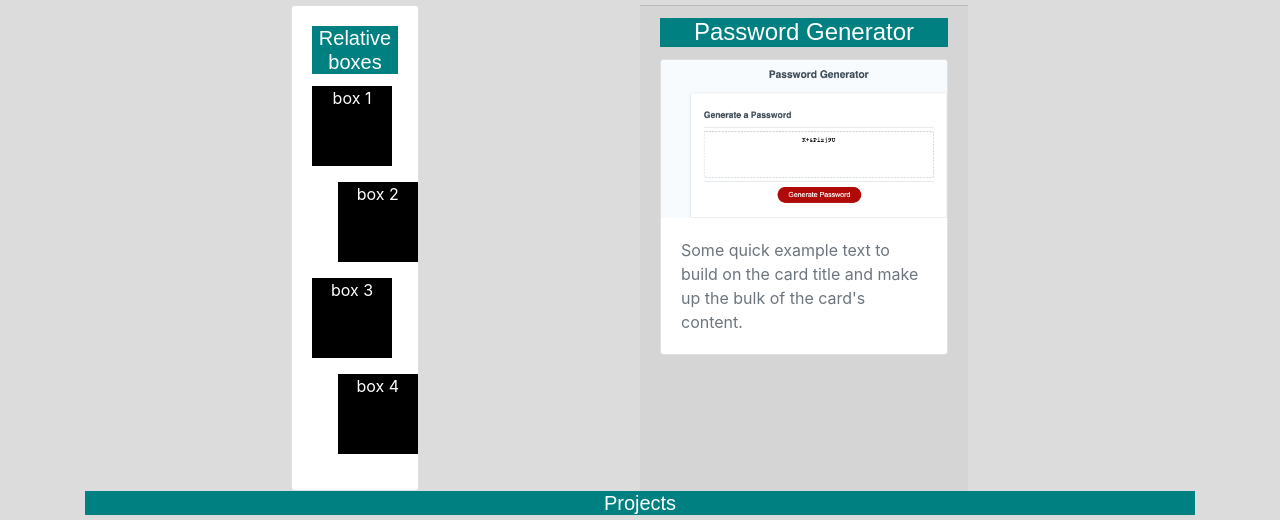
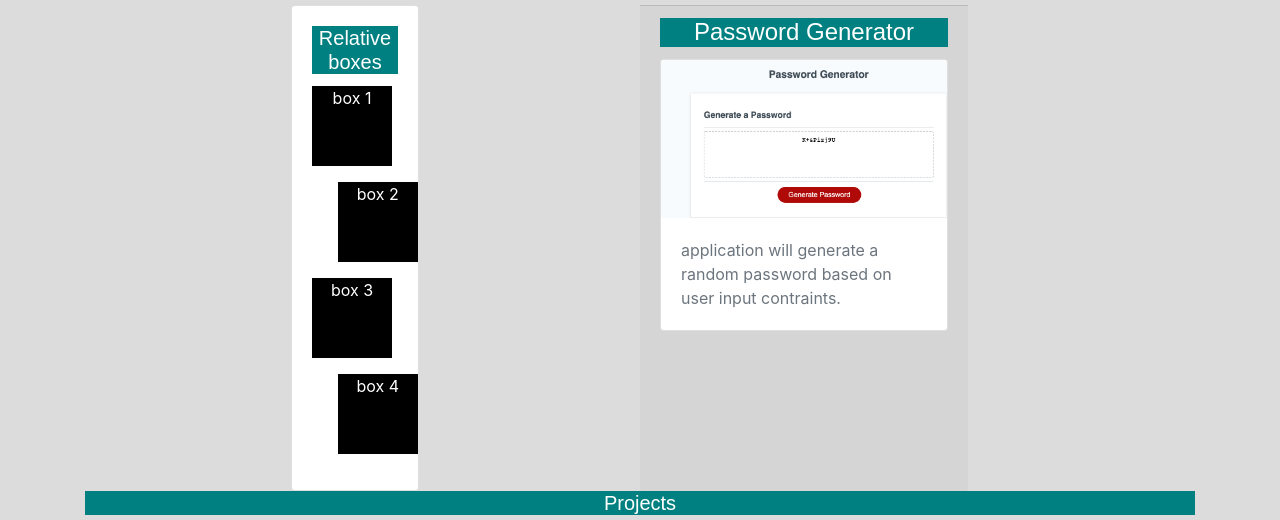
Before and after one commit to Marissa-Mayes/homework, a plain HTML site: page portfolio.html in a window 1280 px wide. Shown: the part 227-747 px from the top of the page. Drawn offline with nearby package versions, Linux system fonts and the light colour scheme.

Commit message:
card update

```diff
--- a/portfolio.html
+++ b/portfolio.html
@@ -47,7 +47,7 @@
     <div class="card" style="width: 18rem;">
       <img class="card-img-top" src="assets/images/password_image.png" alt="Card image cap">
       <div class="card-body">
-        <p class="card-text">Some quick example text to build on the card title and make up the bulk of the card's content.</p>
+        <p class="card-text">application will generate a random password based on user input contraints.</p>
       </div>
     </div>
     </div>
```
